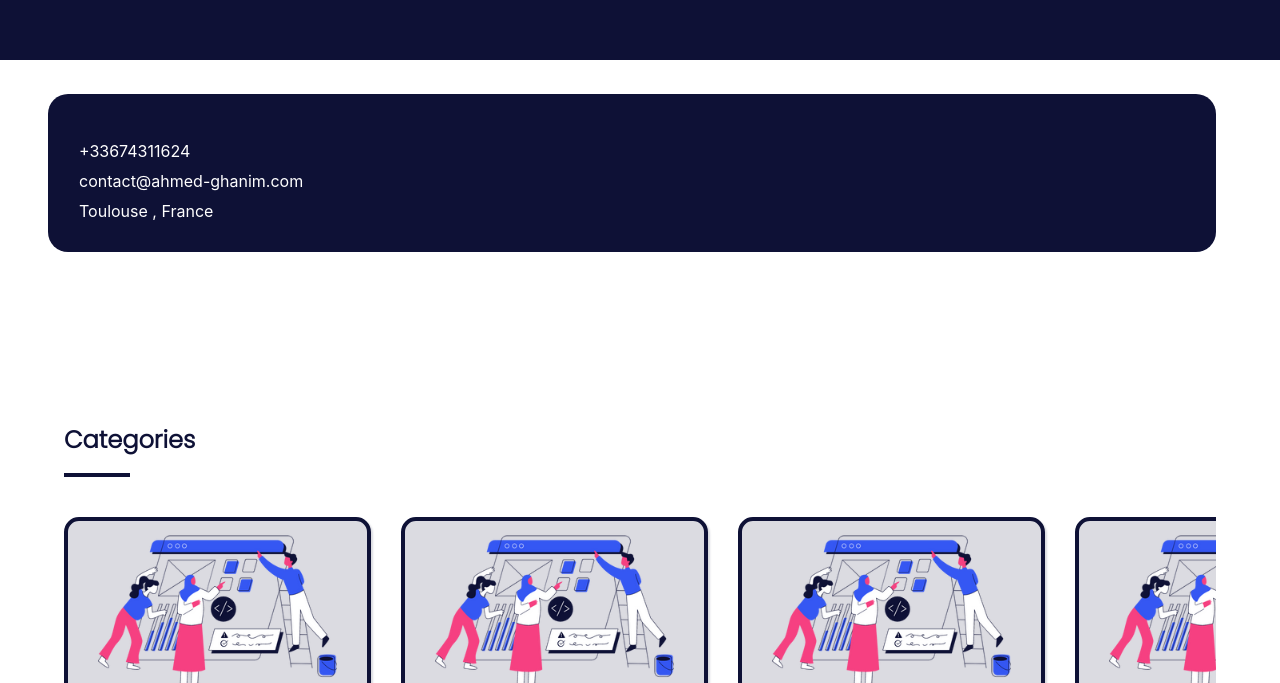
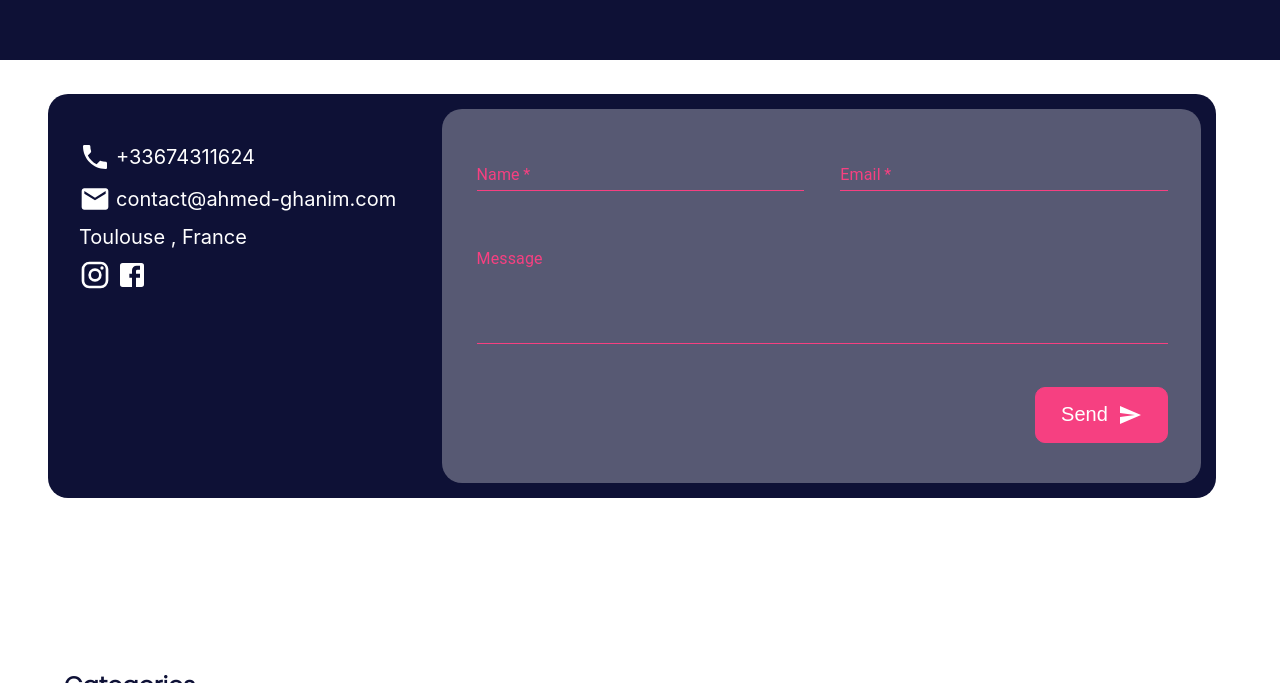
Before and after one commit to ahmedGHANIM327/blog-builder, a React (Create React App) app: page /contact in a window 1280 px wide. Shown: the part 547-1230 px from the top of the page. Built offline with nearby package versions, Linux system fonts and the light colour scheme; a web font is replaced by a local one.

Commit message:
Contact Page

```diff
--- /dev/null
+++ b/src/Authentification/Authentification.css
@@ -0,0 +1,20 @@
+#authentification
+{
+    width: 100%;
+    height: 100em;
+    background: #0E1136;
+}
+
+.back_home
+{
+    position: absolute;
+    top: 25px;
+    left: auto;
+    right: 25px;
+    padding: 15px 20px;
+    font-size: 1.3em;
+    background-color: #F64081;
+    color: #fff;
+    border: none;
+    cursor: pointer;
+}
--- a/src/Authentification/Authentification.js
+++ b/src/Authentification/Authentification.js
@@ -1,9 +1,12 @@
 import React from 'react'
-
+import './Authentification.css'
 export default function Authentification() {
   return (
     <div id="authentification">
-        <h1>Authentification Page</h1>
+        <button className='back_home'>Back Home Page</button>
+        <div className="connexion">
+
+        </div>
     </div>
   )
 }
--- a/src/Contact/Contact.css
+++ b/src/Contact/Contact.css
@@ -1,3 +1,4 @@
+/* Styles for entire bloc contact */
 .bloc_contact
 {
     margin: 50px;
@@ -6,6 +7,7 @@
     padding: 15px;
 }
 
+/* Styles for the left bloc */
 .bloc_contact .bloc_left
 {
     color: #fff;
@@ -21,4 +23,113 @@
 .bloc_contact .bloc_left ul li
 {
     margin: 5px 0 10px;
+    font-size: 20px;
+    display: flex;
 }
+
+.bloc_contact .bloc_left li a{
+    text-decoration: none;
+    color: #fff;
+    display: flex;
+    justify-content: center;
+    align-items: center;
+    transition: all 0.5s;
+}
+
+.bloc_contact .bloc_left li svg
+{
+    margin-right: 5px;
+    font-size: 32px !important;
+
+}
+
+/* Hover Effect */
+.bloc_contact .bloc_left a:hover
+{
+    color: #F64081;
+    transform: scale(1.05);
+}
+
+.bloc_contact .bloc_left .social-media a:hover
+{
+    color: #F64081;
+    transform: scale(1.2);
+}
+
+/* Syules for the right bloc */
+.bloc_contact .bloc_right
+{
+    background-color: rgba(256, 256, 256, 0.3);
+    border-radius: 20px;
+    padding: 30px 15px;
+}
+
+/* Form Styles */
+.form-contact .name , .form-contact .email
+{
+    width: 45%;
+    margin: 18px 2.5%;
+}
+
+.form-contact .subject , .form-contact .message
+{
+    width: 95%;
+    margin: 18px 2.5%;
+}
+
+.form-contact .input label
+{
+    color: #F64081;
+}
+
+#standard-name , #standard-email, #standard-select-subject , #standard-multiline-message
+{
+    color: rgba(255, 255, 255, 0.7);
+}
+
+#standard-name:focus , #standard-email:focus , #standard-select-subject:focus , #standard-multiline-message:focus
+{
+    color: #fff;
+}
+
+.MuiInputBase-formControl::before
+{
+    border-bottom:1px solid #F64081 !important;
+}
+
+.MuiInputBase-formControl::after
+{
+    border-bottom:2px solid #fff !important;
+}
+
+
+.form-contact .input svg
+{
+    color: #F64081;
+}
+
+/* action send button*/
+.action-send
+{
+    margin-top: 15px;
+    padding: 10px 2.5%;
+    float: right;
+}
+
+.action-send button
+{
+    border: #F64081 1px solid;
+    font-size: 20px;
+    padding: 15px 25px;
+    display: flex;
+    background-color: #F64081;
+    color: #fff;
+    border-radius: 10px;
+    cursor: pointer;
+    transition: all 1s;
+}
+
+.action-send button svg
+{
+    margin-left: 10px;
+}
--- a/src/Contact/Contact.js
+++ b/src/Contact/Contact.js
@@ -4,8 +4,39 @@ import Categories from '../General/Categories/Categories'
 import Footer from '../General/Footer/Footer';
 import './Contact.css'
 import { Grid } from '@mui/material';
+import TextField from "@mui/material/TextField";
+import SendIcon from '@mui/icons-material/Send';
+import { useState } from 'react';
+import EmailIcon from '@mui/icons-material/Email';
+import LocalPhoneIcon from '@mui/icons-material/LocalPhone';
+import InstagramIcon from '@mui/icons-material/Instagram';
+import FacebookIcon from '@mui/icons-material/Facebook';
+
 
 export default function Contact() {
+
+  //handle Name change
+  const [name,setName] = useState("");
+
+  const handleChangeName = (event) => {
+    setName(event.target.value);
+  }
+
+  //handle Email change
+  const [email , setEmail] = useState("");
+
+  const handleChangeEmail = (event) =>
+  {
+    setEmail(event.target.value);
+  }
+
+  //handle Message change
+  const [message , setMessage] = useState("");
+
+  const handleChangeMessage = (event) => {
+    setMessage(event.target.value);
+  }
+
   return (
     <div id="contact">
         <div id="navbar">
@@ -31,13 +62,47 @@ export default function Contact() {
               <Grid container className='bloc_contact' spacing={2}>
                 <Grid className='bloc_left' item md={4}>
                   <ul>
-                    <li>+33674311624</li>
-                    <li>contact@ahmed-ghanim.com</li>
+                    <li><a href="#"><LocalPhoneIcon />+33674311624</a></li>
+                    <li><a href="#"><EmailIcon />contact@ahmed-ghanim.com</a></li>
                     <li>Toulouse , France</li>
+                    <li className='social-media'>
+                      <a href="#"><InstagramIcon /></a>
+                      <a href="#"><FacebookIcon /></a>
+                    </li>
                   </ul>
                 </Grid>
-                <Grid className='bloc_right' item md={8}>
+                <Grid className='bloc_right form-contact' item md={8}>
+                                <TextField
+                                    id="standard-name"
+                                    label="Name"
+                                    required
+                                    variant="standard"
+                                    onClick={handleChangeName}
+                                    className='input name'
+                                />
+                                <TextField
+                                    id="standard-email"
+                                    label="Email"
+                                    required
+                                    onClick={handleChangeEmail}
+                                    type="email"
+                                    variant="standard"
+                                    className='input email'
+                                />
 
+                                <TextField
+                                id="standard-multiline-message"
+                                label="Message"
+                                multiline
+                                onClick={handleChangeMessage}
+                                rows={4}
+                                variant="standard"
+                                className='input message'
+                                />
+
+                                <div className="action-send">
+                                    <button>Send <SendIcon /></button>
+                                </div>
                 </Grid>
               </Grid>
         </div>
```
